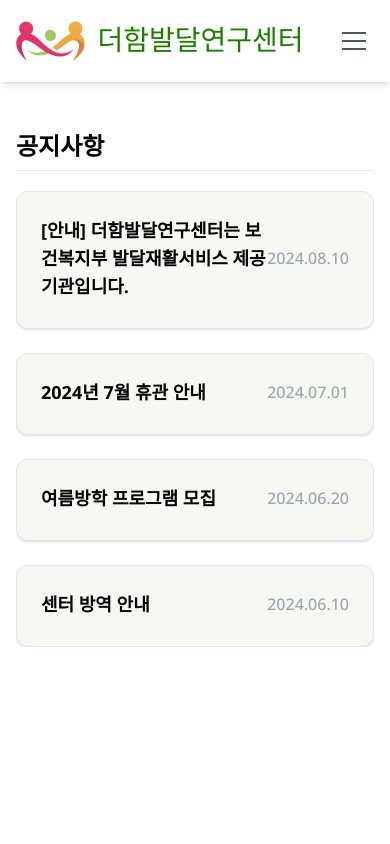
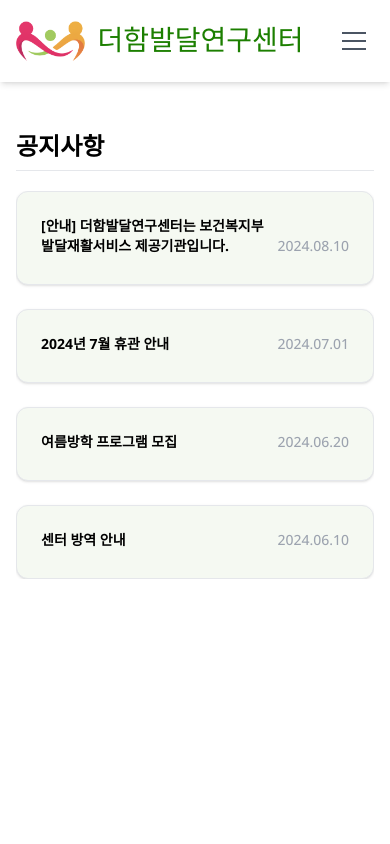
Before and after one commit to marybin99/withbobath, a Next.js app: page /notice in a window 390 px wide. Shown: the top 844 px of the page. Built offline with nearby package versions, Linux system fonts and the light colour scheme; a web font is replaced by a local one.

Commit message:
fix.테이블 목록 스타일 수정

```diff
--- a/src/components/notice/Table.tsx
+++ b/src/components/notice/Table.tsx
@@ -7,9 +7,9 @@ const Table = () => {
       {notices.map((notice) => (
         <Link key={notice.id} href={`/notice/${notice.id}`} className="block">
           <div className="flex flex-col gap-2 p-6 bg-[#F5F9F2] rounded-xl border border-gray-200 shadow transition-colors duration-200 cursor-pointer hover:bg-white">
-            <div className="flex justify-between items-center mb-1">
-              <span className="text-lg font-bold">{notice.title}</span>
-              <span className="text-base font-medium text-gray-400">
+            <div className="flex gap-2 justify-between items-end mb-1 md:gap-4">
+              <span className="text-sm font-bold md:text-lg">{notice.title}</span>
+              <span className="text-sm font-medium text-gray-400 md:text-base">
                 {notice.date.replace(/-/g, ".")}
               </span>
             </div>
```
